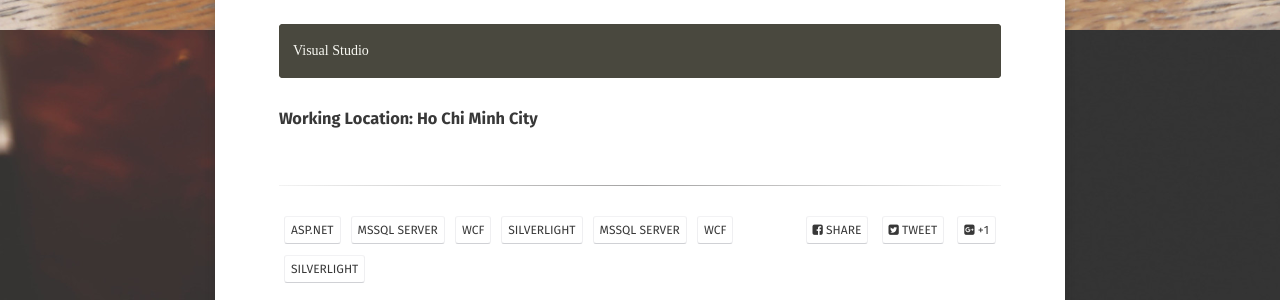
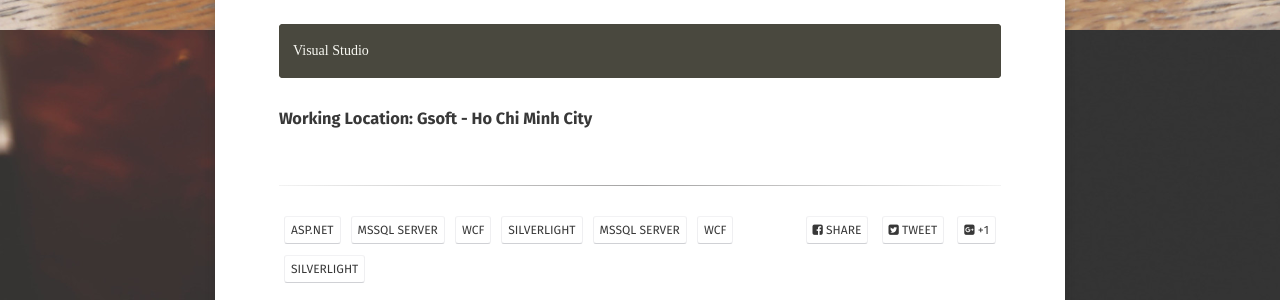
Before and after one commit to ddoffy/ddoffy.github.io, a Jekyll site: the page built from _posts/2020-09-05-calls-logs-for-crm.md, in a window 1280 px wide. Shown: the part 870-1170 px from the top of the page. Built offline with Jekyll 4.4.1, drawn with Linux system fonts in a browser that asks for light colours; some web fonts are replaced; comment, search, counter and statistics services are not loaded.

Commit message:
Updating working location to Calls logs for CRM

```diff
--- a/_posts/2020-09-05-calls-logs-for-crm.md
+++ b/_posts/2020-09-05-calls-logs-for-crm.md
@@ -38,4 +38,4 @@ summary: "ZYCOO CooVox is an IP PBX device. We sync logs and records from ZYCOO
     Visual Studio
 
 
-### Working Location: Ho Chi Minh City
+### Working Location: Gsoft - Ho Chi Minh City
```
